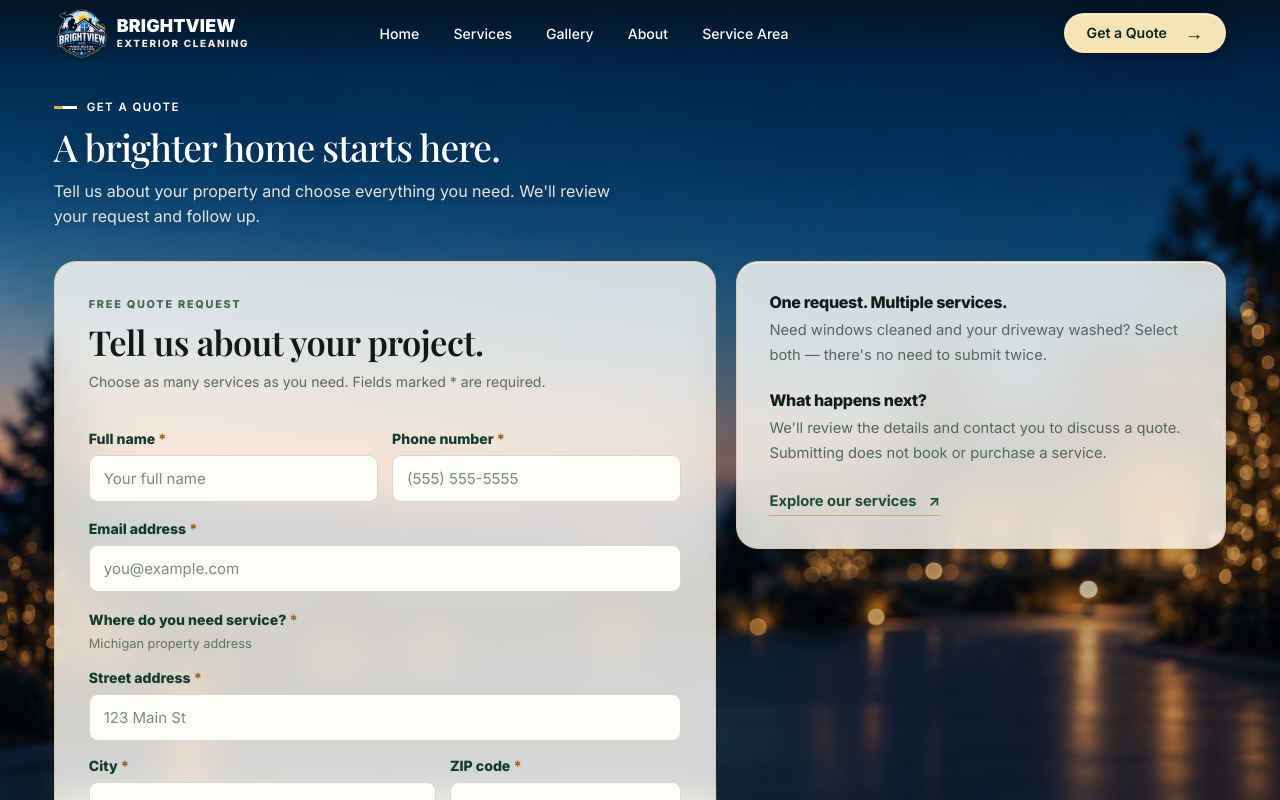
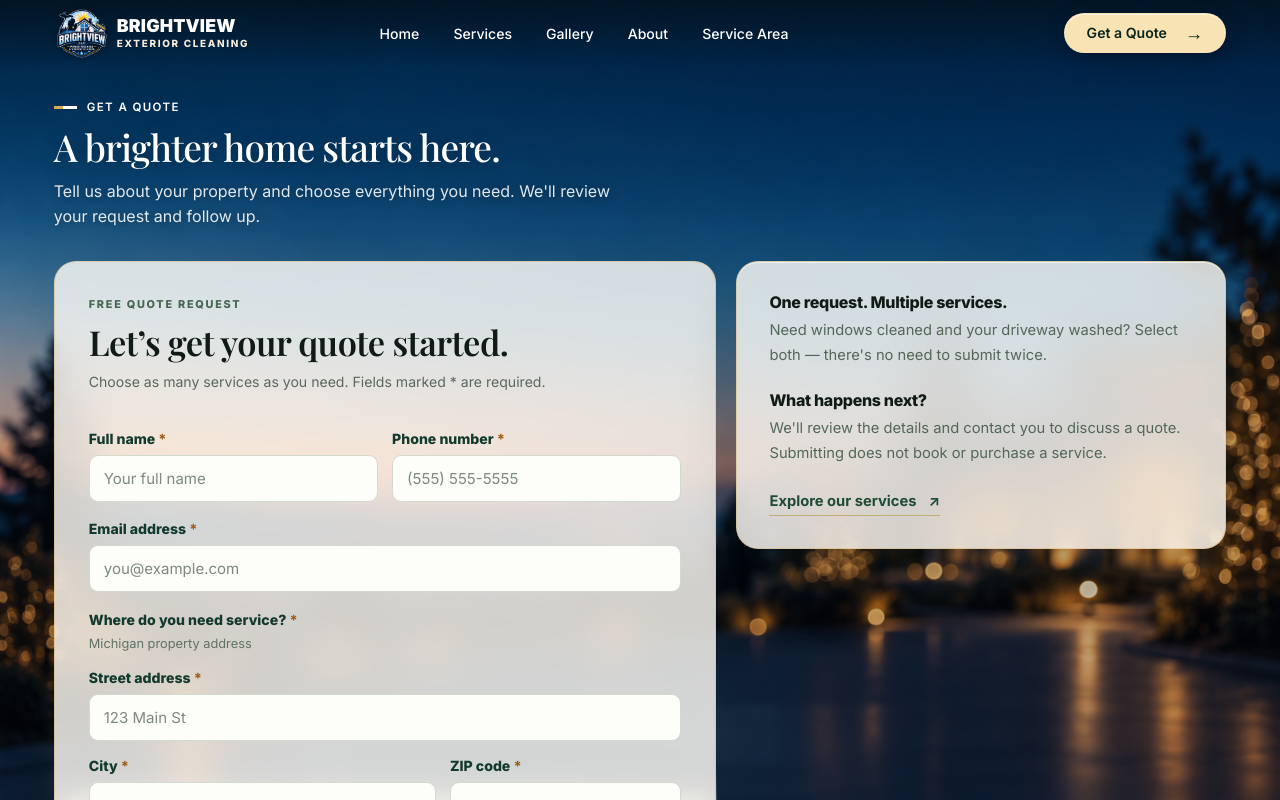
Before and after one commit to csmotherman/brightview-llc, a Next.js app: page /quote in a window 1280 px wide. Shown: the top 800 px of the page. Built offline with nearby package versions, Linux system fonts and the light colour scheme; a web font is replaced by a local one.

Commit message:
Use a shorter, clearer quote form heading

```diff
--- a/src/components/quote/QuoteForm.tsx
+++ b/src/components/quote/QuoteForm.tsx
@@ -153,7 +153,7 @@ export function QuoteForm() {
     <Card tone="glass" className={styles.card}>
       <div className={styles.intro}>
         <p className={styles.eyebrow}>FREE QUOTE REQUEST</p>
-        <h2>Tell us about your project.</h2>
+        <h2>Let’s get your quote started.</h2>
         <p>Choose as many services as you need. Fields marked * are required.</p>
       </div>
       <form className={styles.form} onSubmit={submit} noValidate aria-busy={busy}>
```
